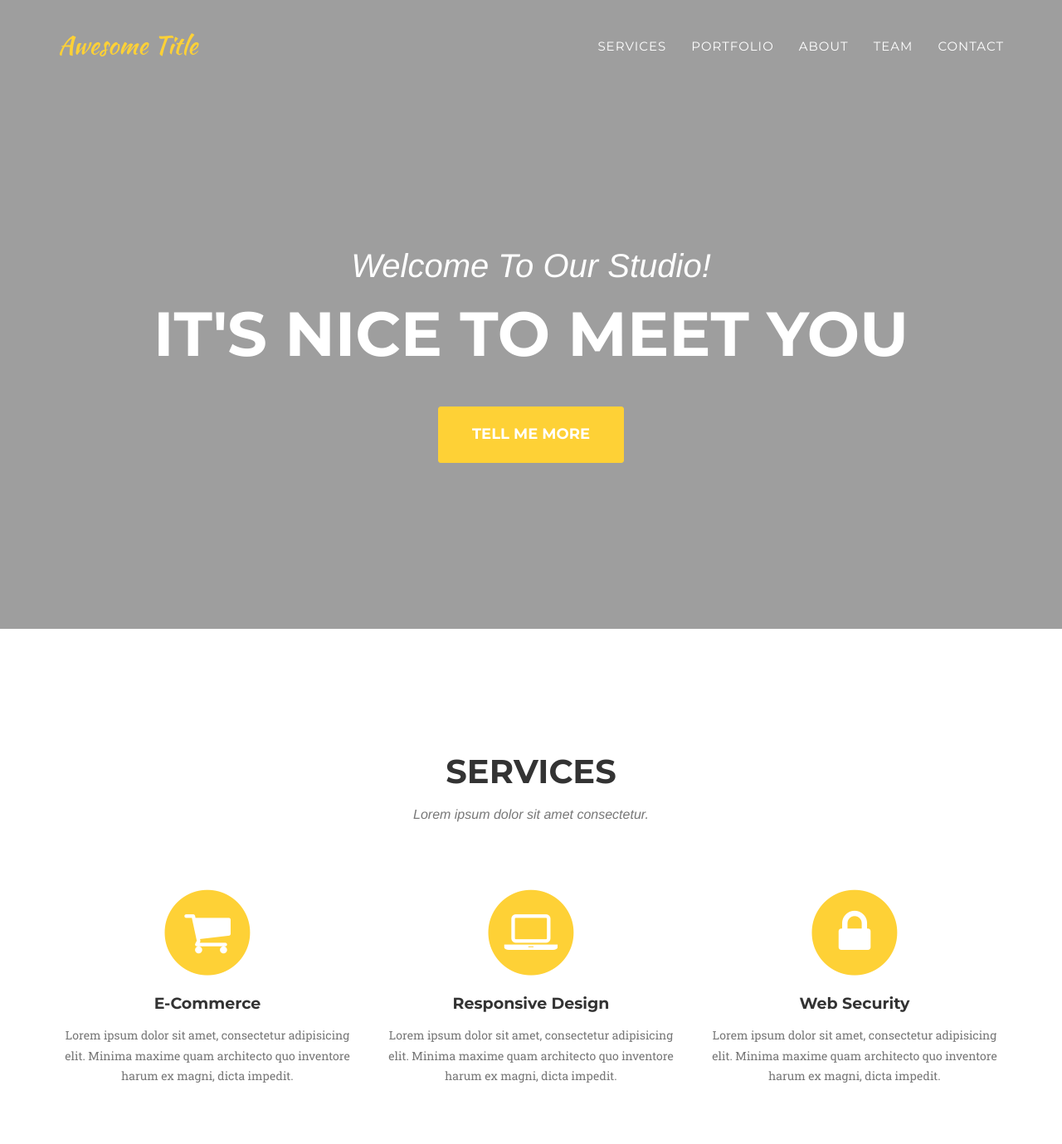
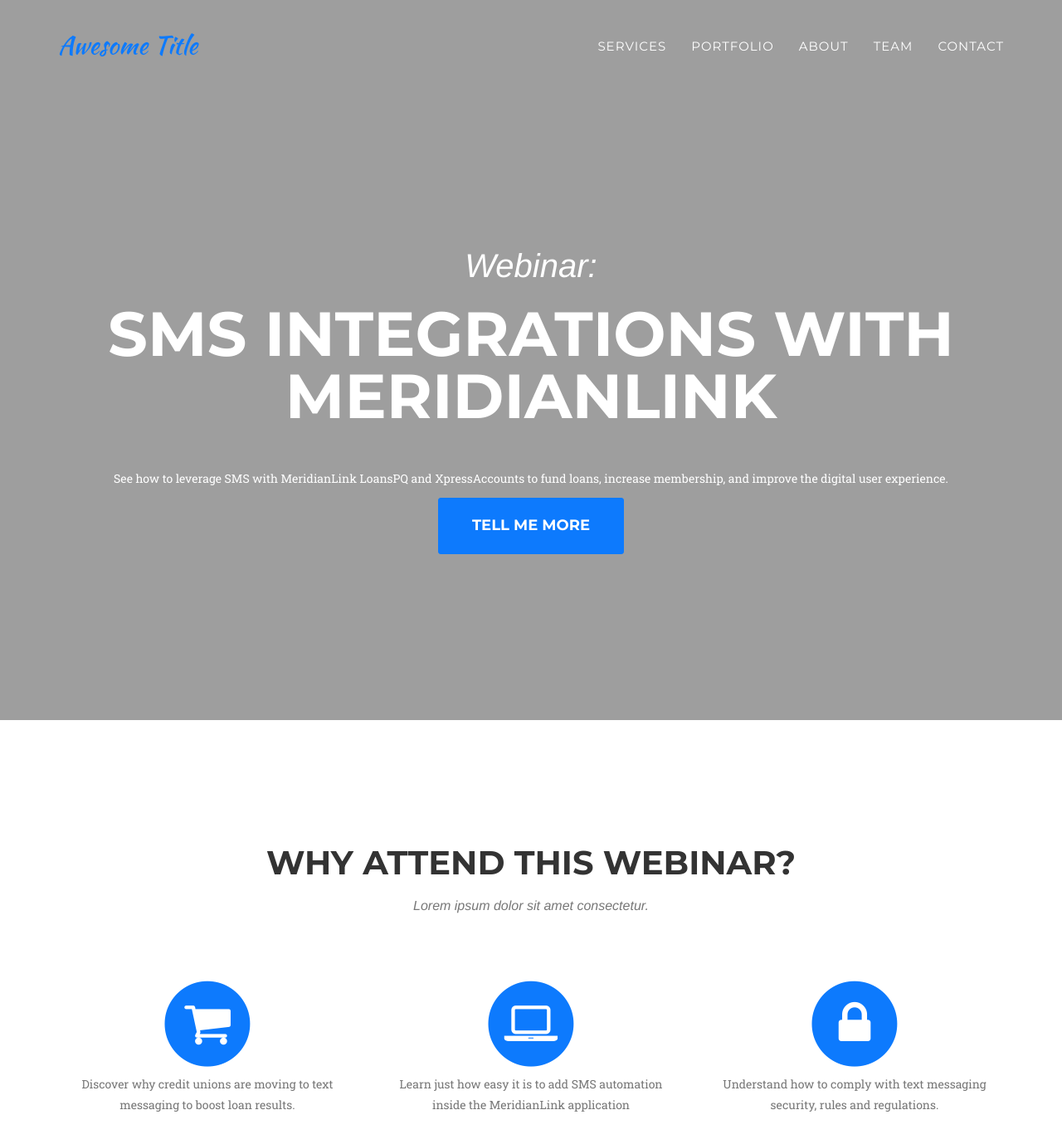
Before and after one commit to shasticdev/elle-webinar, a Jekyll site: the page built from index.markdown, in a window 1280 px wide and 1400 px high. Shown: the top 1379 px of the window at 83% size. Built offline with Jekyll 4.4.1, drawn with Linux system fonts in a browser that asks for light colours; some web fonts are replaced; some of the changed text lies outside the part shown.

Commit message:
Styling changes

```diff
--- a/_config.yml
+++ b/_config.yml
@@ -11,9 +11,7 @@ collections:
 url: https://y7kim.github.io
 baseurl: "/agency-jekyll-theme/"
 email: your-email@domain.com
-description: Write an awesome description for your new site here. You can edit this
-  line in _config.yml. It will appear in your document head meta (for Google search
-  results) and in your feed.xml site description.
+description: Learn how to leverage SMS with MeridianLink LoansPQ and XpressAccounts to fund loans, increase membership, and improve the digital user experience.
 people:
 - name: Kay Garland
   pic: 1
--- a/_data/template.yml
+++ b/_data/template.yml
@@ -1,7 +1,7 @@
 # Color settings (hex-codes without the leading hash-tag)
 color:
-  primary: fed136
-  secondary: fec503
+  primary: 0d7afd
+  secondary: 0c8cfc
   secondary-dark: 333
   muted: 777
 
--- a/_includes/about.html
+++ b/_includes/about.html
@@ -3,8 +3,10 @@
         <div class="container">
             <div class="row">
                 <div class="col-lg-12 text-center">
-                    <h2 class="section-heading">About</h2>
-                    <h3 class="section-subheading text-muted">Lorem ipsum dolor sit amet consectetur.</h3>
+                    <h2 class="section-heading">About shastic</h2>
+                    <h3 class="section-subheading text-muted">
+                        Shastic is redefining how credit unions and banks apply technology across digital channels.
+                    </h3>
                 </div>
             </div>
             <div class="row">
@@ -20,7 +22,7 @@
                                     <h4 class="subheading">Our Humble Beginnings</h4>
                                 </div>
                                 <div class="timeline-body">
-                                    <p class="text-muted">Lorem ipsum dolor sit amet, consectetur adipisicing elit. Sunt ut voluptatum eius sapiente, totam reiciendis temporibus qui quibusdam, recusandae sit vero unde, sed, incidunt et ea quo dolore laudantium consectetur!</p>
+                                    <p class="text-muted">The SF-based fintech company provides productivity solutions for customer engagement, loan generation, AI, and Robotic Processing Automation (RPA) to meet the rising demand for digital banking services.</p>
                                 </div>
                             </div>
                         </li>
--- a/_includes/css/agency.css
+++ b/_includes/css/agency.css
@@ -269,7 +269,7 @@ header {
     text-align: center;
     color: #fff;
     background-attachment: scroll;
-    background-image: url('{{ site.baseurl }}/img/bg_01.png');
+    background-image: url('{{ site.baseurl }}/img/bg_01.jpg');
     background-position: center center;
     background-repeat: none;
     -webkit-background-size: cover;
--- a/_includes/header.html
+++ b/_includes/header.html
@@ -44,8 +44,9 @@
     <header>
         <div class="container">
             <div class="intro-text">
-                <div class="intro-lead-in">Welcome To Our Studio!</div>
-                <div class="intro-heading">It's Nice To Meet You</div>
+                <div class="intro-lead-in">Webinar:</div>
+                <div class="intro-heading">SMS Integrations with MeridianLink</div>
+                <p>See how to leverage SMS with MeridianLink LoansPQ and XpressAccounts to fund loans, increase membership, and improve the digital user experience.</p>
                 <a href="#services" class="page-scroll btn btn-xl">Tell Me More</a>
             </div>
         </div>
--- a/_includes/services.html
+++ b/_includes/services.html
@@ -3,7 +3,7 @@
         <div class="container">
             <div class="row">
                 <div class="col-lg-12 text-center">
-                    <h2 class="section-heading">Services</h2>
+                    <h2 class="section-heading">Why attend this webinar?</h2>
                     <h3 class="section-subheading text-muted">Lorem ipsum dolor sit amet consectetur.</h3>
                 </div>
             </div>
@@ -13,24 +13,28 @@
                         <i class="fa fa-circle fa-stack-2x text-primary"></i>
                         <i class="fa fa-shopping-cart fa-stack-1x fa-inverse"></i>
                     </span>
-                    <h4 class="service-heading">E-Commerce</h4>
-                    <p class="text-muted">Lorem ipsum dolor sit amet, consectetur adipisicing elit. Minima maxime quam architecto quo inventore harum ex magni, dicta impedit.</p>
+                    <!-- <h4 class="service-heading">E-Commerce</h4> -->
+                    <p class="text-muted">
+                        Discover why credit unions are moving to text messaging to boost loan results.
+                    </p>
                 </div>
                 <div class="col-md-4">
                     <span class="fa-stack fa-4x">
                         <i class="fa fa-circle fa-stack-2x text-primary"></i>
                         <i class="fa fa-laptop fa-stack-1x fa-inverse"></i>
                     </span>
-                    <h4 class="service-heading">Responsive Design</h4>
-                    <p class="text-muted">Lorem ipsum dolor sit amet, consectetur adipisicing elit. Minima maxime quam architecto quo inventore harum ex magni, dicta impedit.</p>
+                    <!-- <h4 class="service-heading">Responsive Design</h4> -->
+                    <p class="text-muted">
+                        Learn just how easy it is to add SMS automation inside the MeridianLink application
+                    </p>
                 </div>
                 <div class="col-md-4">
                     <span class="fa-stack fa-4x">
                         <i class="fa fa-circle fa-stack-2x text-primary"></i>
                         <i class="fa fa-lock fa-stack-1x fa-inverse"></i>
                     </span>
-                    <h4 class="service-heading">Web Security</h4>
-                    <p class="text-muted">Lorem ipsum dolor sit amet, consectetur adipisicing elit. Minima maxime quam architecto quo inventore harum ex magni, dicta impedit.</p>
+                    <!-- <h4 class="service-heading">Web Security</h4> -->
+                    <p class="text-muted">Understand how to comply with text messaging security, rules and regulations.</p>
                 </div>
             </div>
         </div>
```
Also changed, not shown: 1 other file.
